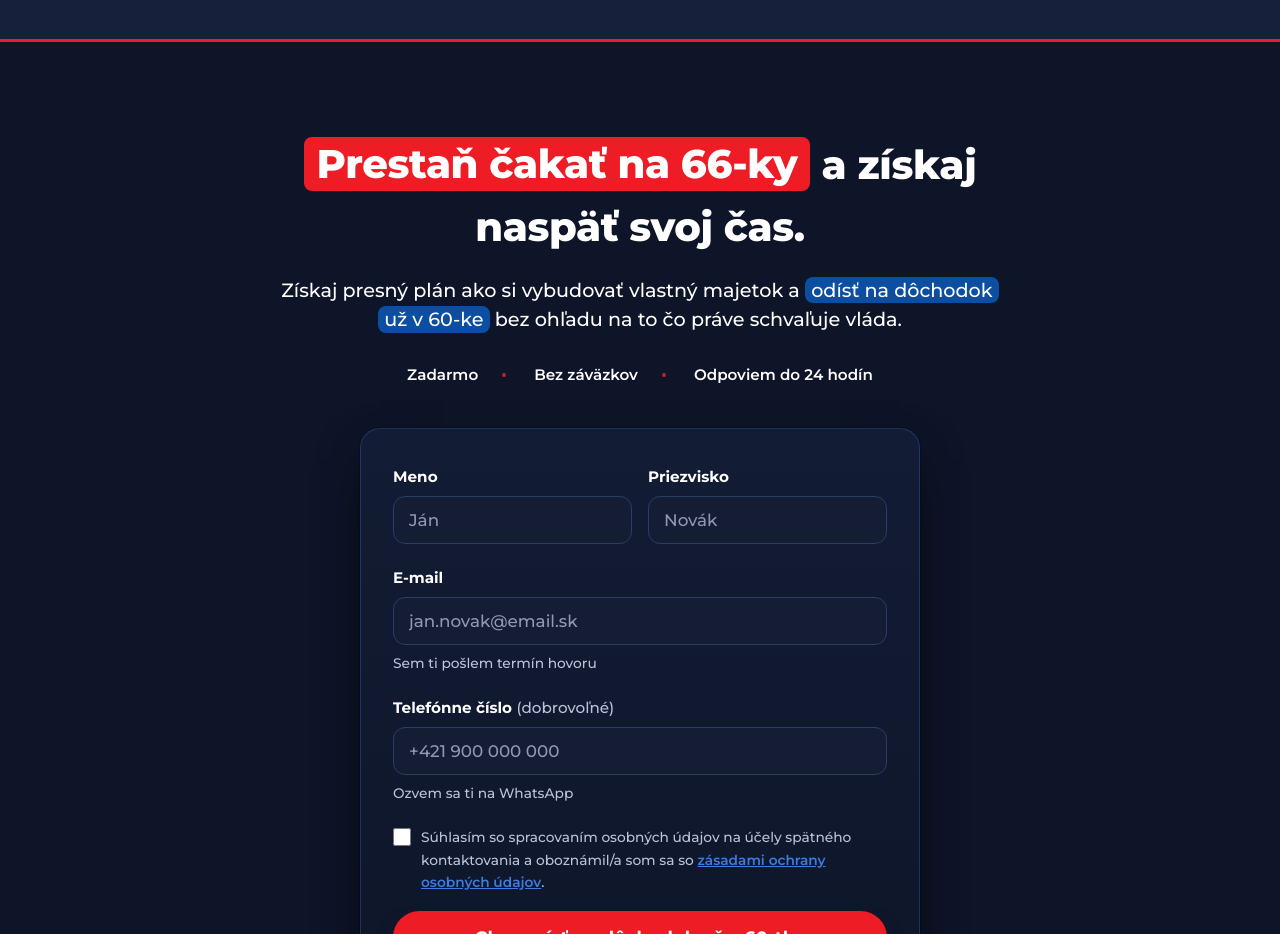
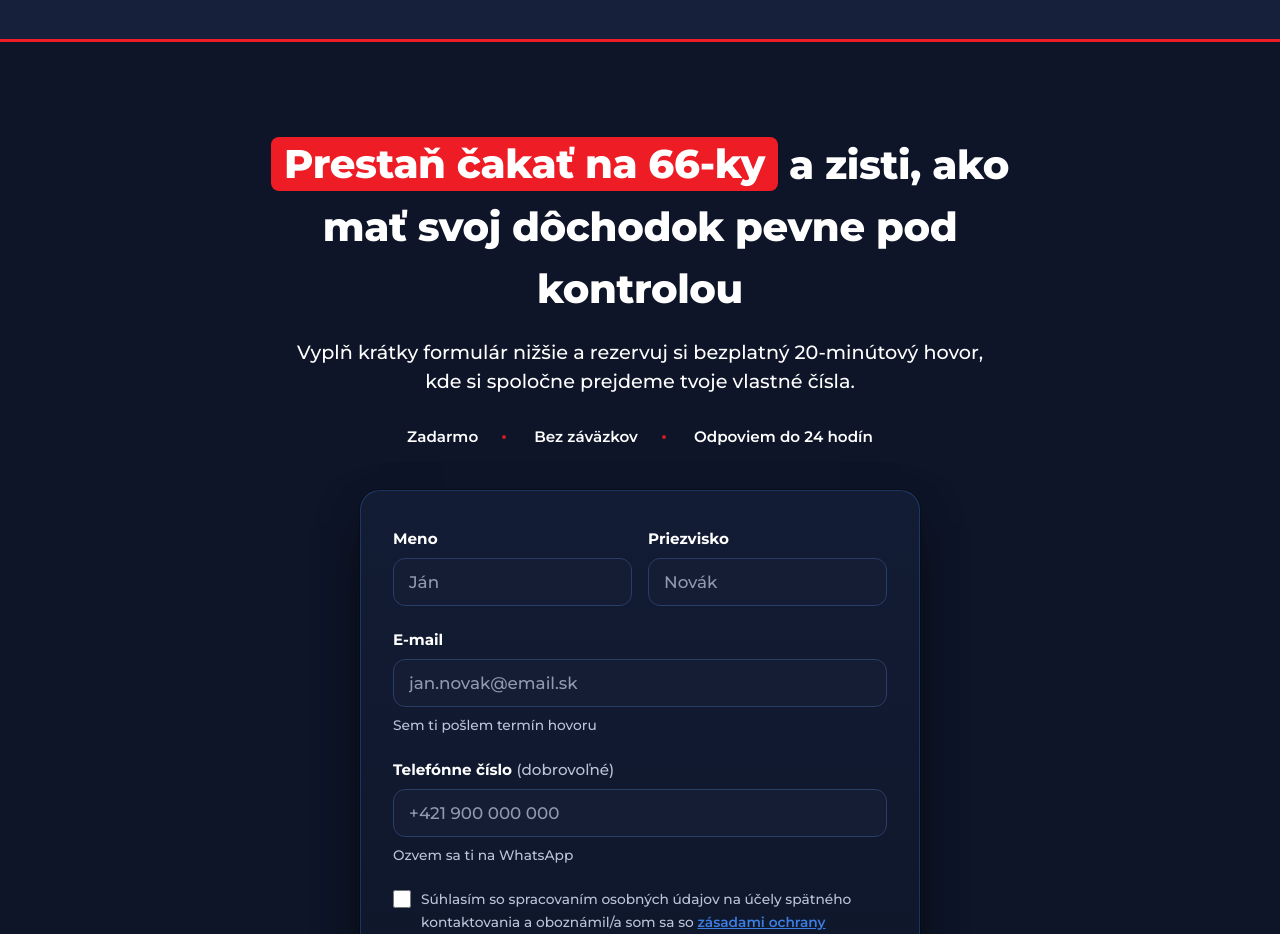
Before and after one commit to nginvestors/prognozadochodku, a website: page index.html in a window 1280 px wide. Shown: the part 5320-6254 px from the top of the page. Drawn offline with nearby package versions, Linux system fonts and the light colour scheme.

Commit message:
Rewrite the final CTA to book a free 20-minute call.
The headline and form intro now ask for a short booking instead of a generic earlier-retirement promise.

Co-authored-by: Cursor <cursoragent@cursor.com>

```diff
--- a/index.html
+++ b/index.html
@@ -660,8 +660,8 @@ src="https://www.facebook.com/tr?id=1402052265114481&ev=PageView&noscript=1"
     <!-- ZÁVEREČNÉ CTA + FORMULÁR -->
     <section class="endcta" id="cta" data-section="cta" aria-labelledby="endcta-title">
       <div class="endcta-inner">
-      <h2 id="endcta-title"><span class="hl-red">Prestaň čakať na 66-ky</span> a získaj naspäť svoj čas.</h2>
-      <p>Získaj presný plán ako si vybudovať vlastný majetok a <span class="hl-blue">odísť na dôchodok už v 60-ke</span> bez ohľadu na to čo práve schvaľuje vláda.</p>
+      <h2 id="endcta-title"><span class="hl-red">Prestaň čakať na 66-ky</span> a zisti, ako mať svoj dôchodok pevne pod kontrolou</h2>
+      <p>Vyplň krátky formulár nižšie a rezervuj si bezplatný 20-minútový hovor, kde si spoločne prejdeme tvoje vlastné čísla.</p>
       <div class="endcta-trust">
         <span>Zadarmo</span>
         <span>Bez záväzkov</span>
```
